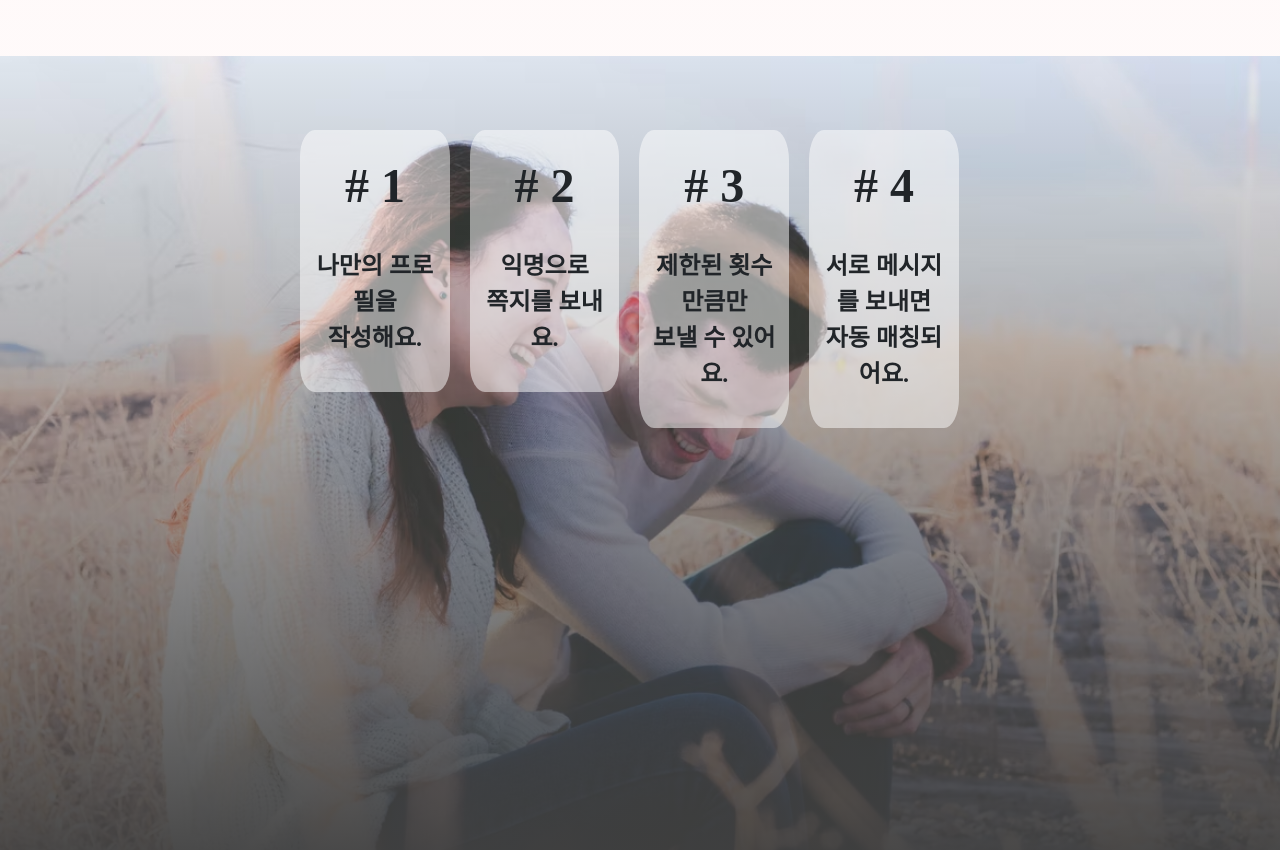
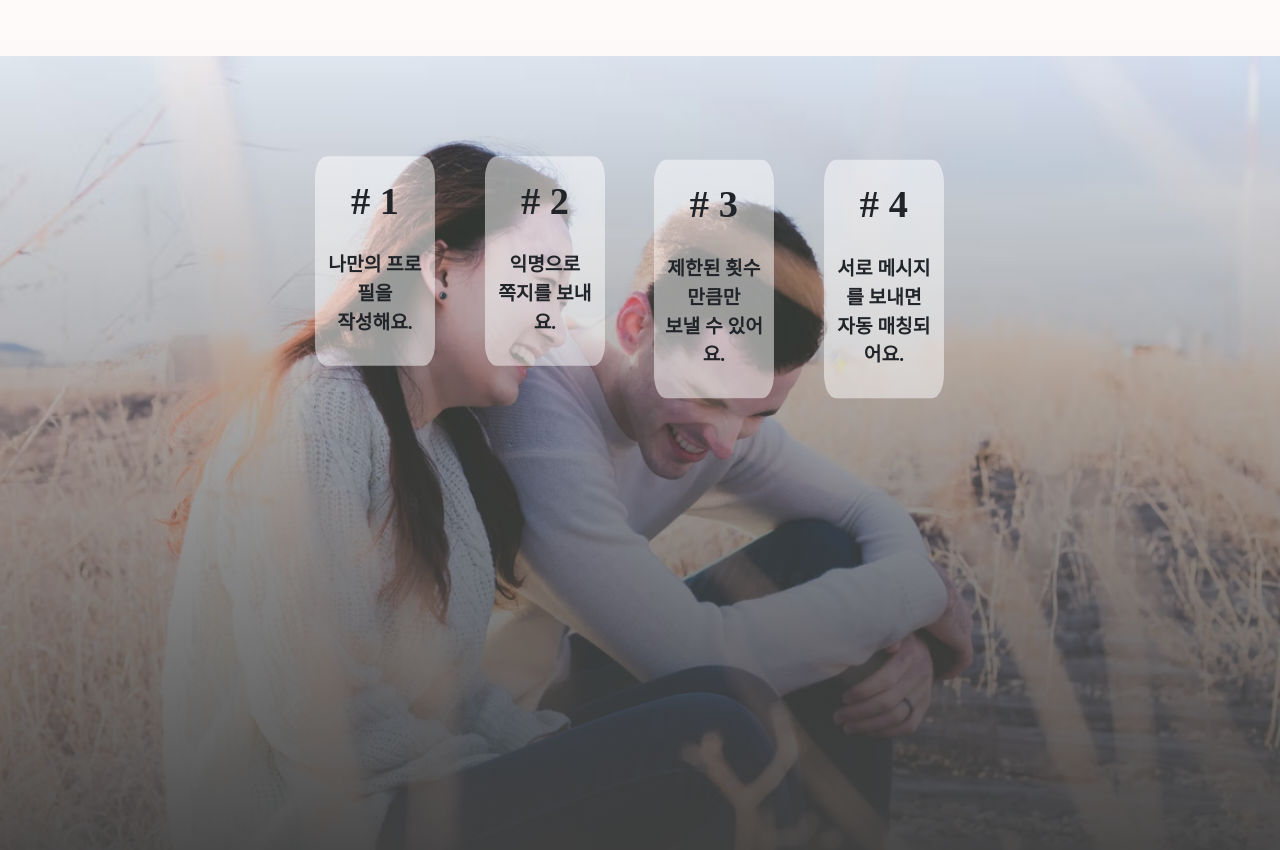
Before and after one commit to lysuk96/spring-in-swm, a React (Create React App) app: page / in a window 1280 px wide. Shown: the part 1600-2450 px from the top of the page. Built offline with nearby package versions, Linux system fonts and the light colour scheme; a web font is replaced by a local one.

Commit message:
last page

```diff
--- a/src/component/Home.js
+++ b/src/component/Home.js
@@ -76,11 +76,12 @@ function Home() {
                 </div>
             </div>
             <div class = "section" id ="section3">
-            <div class = 'bottom'>
+                <div class = 'bottom'>
                     <h2>
-                        " 지금, 설레는 하루를 시작해보세요. "
+                        " 지금, <span class="ani">설레</span>는 하루를 시작해보세요. "
                     </h2>
-                </div>                <div class ='main'>
+                </div>
+                <div class ='main'>
                     <div class = "circle" id="circle1">
                         <p class="circle_head"># 1</p>
                         <img src={profile} class="rounded"></img>
--- a/src/scss/Home.scss
+++ b/src/scss/Home.scss
@@ -145,6 +145,11 @@
     background-image: linear-gradient(rgba(255, 255, 255, 0), rgba(63, 63, 63, 0.945)), url("../scss/image/home/section3.png");
     // background-color:rgba(241, 145, 145, 0.1);
 }
+
+#section3 .main .circle{
+    transform:scale(0.8, 0.8)
+}
+
 #section3 .rounded {
     object-fit:contain;
     height: 200px;
@@ -208,7 +213,6 @@ font-family: 'GowunBatang-Regular';
 }
 
 #section3 .bottom h2{
-    float: clear;
     font-size: 3rem;
     font-weight: bold;
     font-style: italic;
@@ -219,6 +223,20 @@ font-family: 'GowunBatang-Regular';
     padding-top: 5%;
     padding-bottom: 2%;
 }
+
+// #section3 .bottom .ani{
+//     --color-2: #ff24a4;
+//     --color-3: #E4A9A8;
+//     animation: color-animation 1s linear infinite;
+// }
+
+
+// @keyframes color-animation {
+//     11%   {color: var(--color-2)}
+//     33%   {color: var(--color-2)}
+//     66%   {color: var(--color-3)}
+//     99%   {color: var(--color-3)}
+//   }
 
 
 @media (max-width: 1300px){
@@ -251,9 +269,8 @@ font-family: 'GowunBatang-Regular';
         display:none;
     }
     #section3 img{
-        transform:scale(0.5, 0.5);
+        display: none;
     }
-
 }
 
 @media (max-height: 800px){
```
